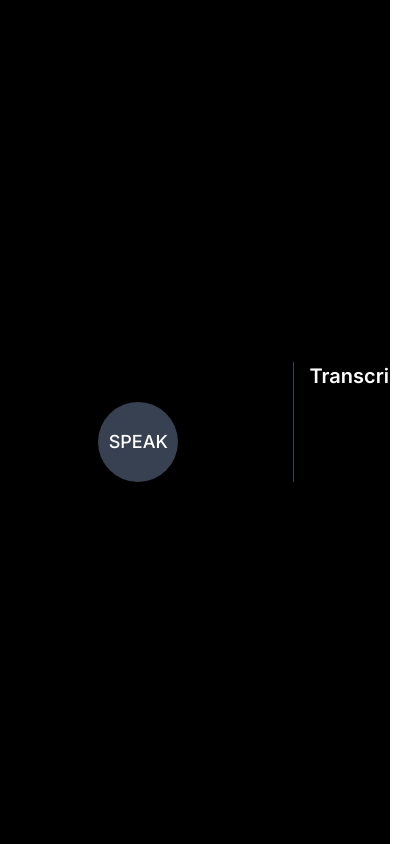
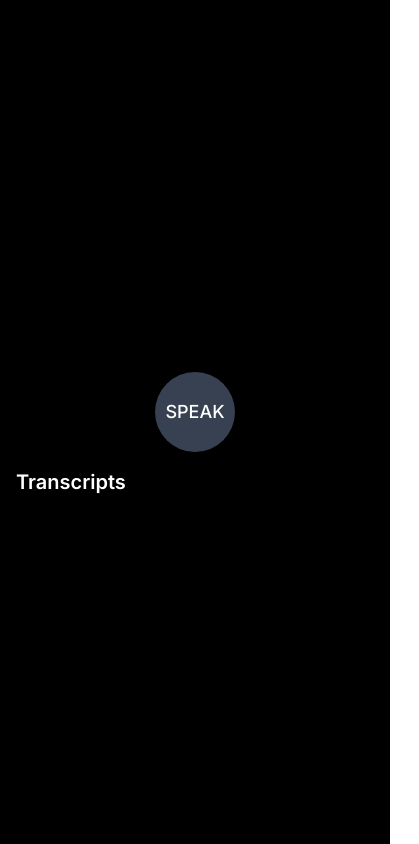
Before and after one commit to AbhishekNaik1112/Voice-Recorder-and-Transcripts, a Next.js app: page / in a window 390 px wide. Shown: the whole page, 419 px wide, since content can reach past the window. Built offline with nearby package versions, Linux system fonts and the light colour scheme.

Commit message:
Responsive + Local

```diff
--- a/app/components/voiceRec.tsx
+++ b/app/components/voiceRec.tsx
@@ -12,7 +12,10 @@ export default function VoiceRec() {
   const [isRecording, setIsRecording] = useState(false);
   const [recordingComplete, setRecordingComplete] = useState(false);
   const [transcript, setTranscript] = useState("");
-  const [transcripts, setTranscripts] = useState<string[]>([]);
+  const [transcripts, setTranscripts] = useState<string[]>(() => {
+    const savedTranscripts = localStorage.getItem("transcripts");
+    return savedTranscripts ? JSON.parse(savedTranscripts) : [];
+  });
 
   const recognitionRef = useRef<any>(null);
 
@@ -24,7 +27,6 @@ export default function VoiceRec() {
 
     recognitionRef.current.onresult = (event: any) => {
       const { transcript } = event.results[event.results.length - 1][0];
-
       console.log(event.results);
       setTranscript(transcript);
     };
@@ -44,7 +46,9 @@ export default function VoiceRec() {
     if (recognitionRef.current) {
       recognitionRef.current.stop();
       setRecordingComplete(true);
-      setTranscripts([...transcripts, transcript]);
+      const updatedTranscripts = [...transcripts, transcript];
+      setTranscripts(updatedTranscripts);
+      localStorage.setItem("transcripts", JSON.stringify(updatedTranscripts));
       setTranscript("");
     }
   };
@@ -59,9 +63,8 @@ export default function VoiceRec() {
   };
 
   return (
-    <div className="flex items-center justify-center h-screen w-full bg-black text-white">
-      <div className="flex w-full max-w-4xl mx-auto">
-        <div className="w-3/4 pr-4">
+    <div className="flex flex-col md:flex-row items-center justify-center h-screen w-full bg-black text-white p-4">
+      <div className="w-full md:w-3/4 md:pr-4">
         {(isRecording || transcript) && (
           <motion.div
             className="w-full rounded-md border border-gray-700 p-6 bg-gray-900 shadow-lg"
@@ -93,23 +96,18 @@ export default function VoiceRec() {
         )}
 
         <div className="flex justify-center mt-10">
-            {isRecording ? (
-              <button
-                onClick={handleToggleRecording}
-                className="flex items-center justify-center bg-gray-700 hover:bg-gray-800 rounded-full w-20 h-20 focus:outline-none shadow-lg transition-transform transform hover:scale-110"
-              ></button>
-            ) : (
           <button
             onClick={handleToggleRecording}
             className="flex items-center justify-center bg-gray-700 hover:bg-gray-800 rounded-full w-20 h-20 focus:outline-none shadow-lg transition-transform transform hover:scale-110"
           >
-                <span className="text-white text-lg font-medium">SPEAK</span>
+            <span className="text-white text-lg font-medium">
+              {isRecording ? "" : "SPEAK"}
+            </span>
           </button>
-            )}
         </div>
       </div>
 
-        <div className="w-1/4 pl-4 border-l border-gray-700">
+      <div className="w-full md:w-1/4 md:pl-4 md:border-l border-gray-700 mt-4 md:mt-0">
         <h2 className="text-xl font-semibold mb-4">Transcripts</h2>
         <div className="space-y-2">
           {transcripts.map((item, index) => (
@@ -123,6 +121,5 @@ export default function VoiceRec() {
         </div>
       </div>
     </div>
-    </div>
   );
 }
```
Lines whose indentation alone changed are shown as unchanged.
